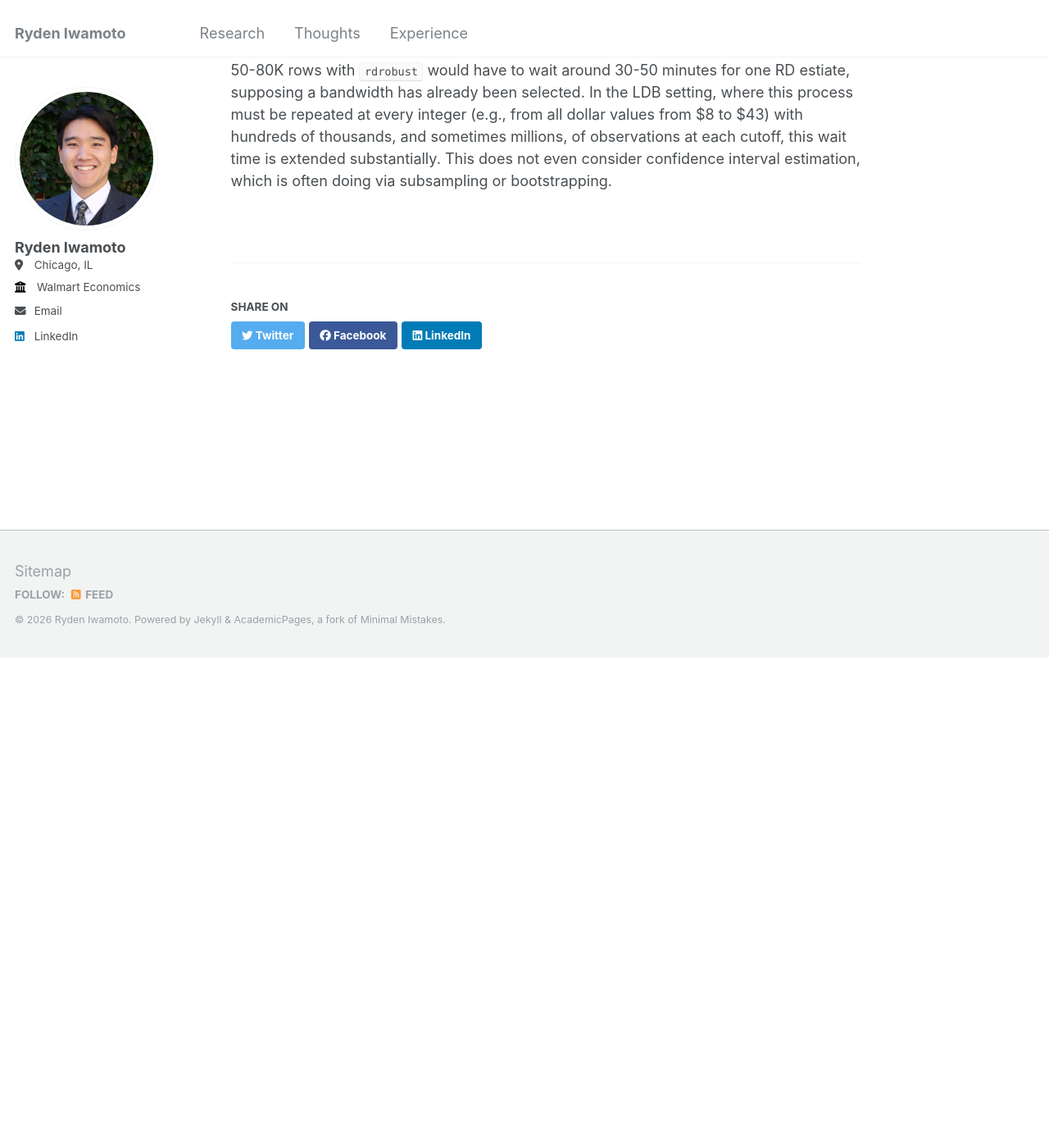
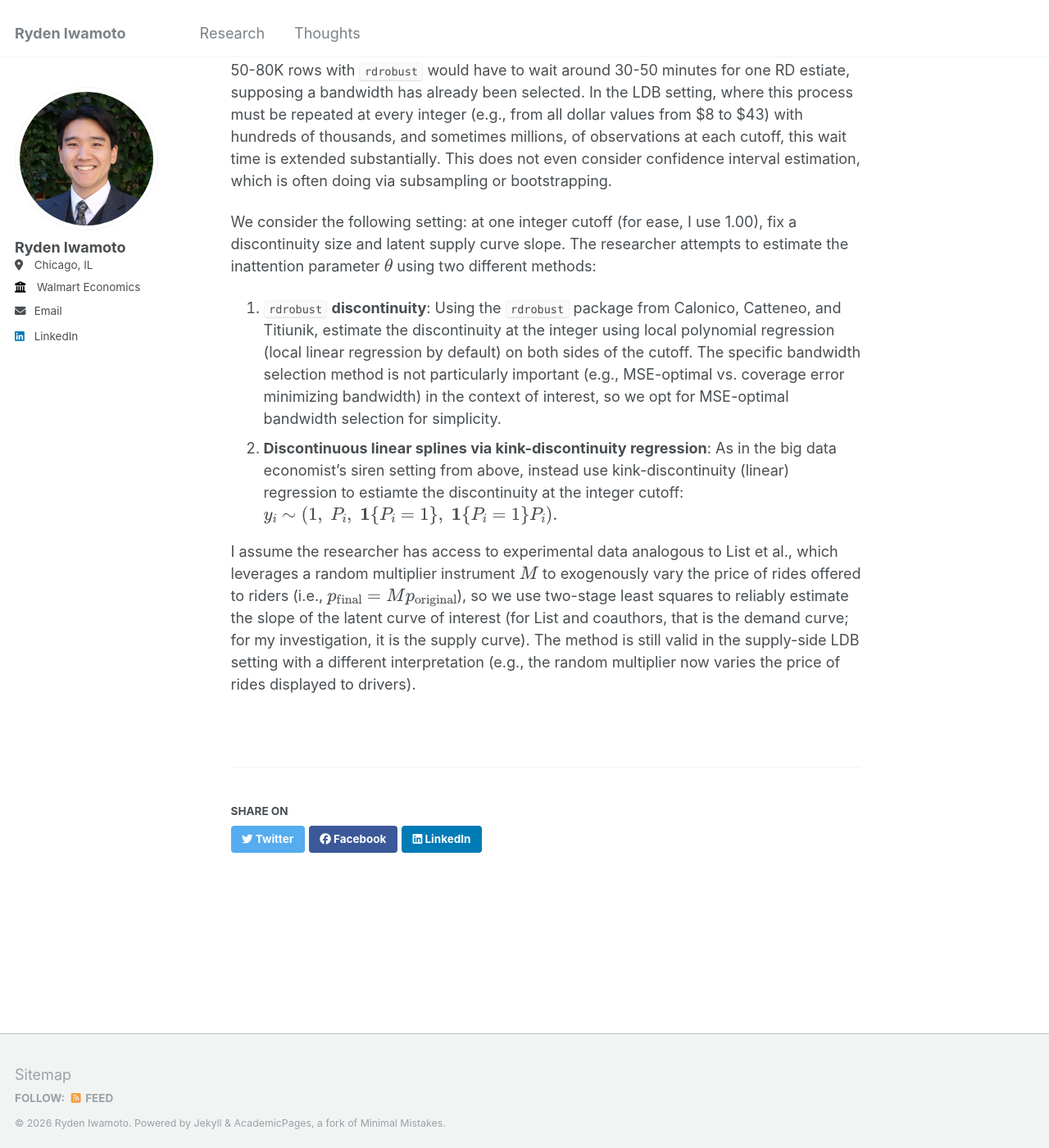
Before and after one commit to rydeniwamoto/rydeniwamoto.github.io, a Jekyll site: the page built from _posts/2026-03-15-npLDB.md, in a window 1280 px wide and 1400 px high, scrolled down 1560 px. Shown: the whole window at 82% size. Built offline with Jekyll 4.4.1, drawn with Linux system fonts in a browser that asks for light colours; before the commit the page ends 2361 px from its top, so only the background shows below that; some of the changed text lies outside the part shown.

Commit message:
Remove Experience from navigation

```diff
--- a/_data/navigation.yml
+++ b/_data/navigation.yml
@@ -10,6 +10,3 @@ main:
 
   - title: "Thoughts"
     url: /thoughts/
-
-  - title: "Experience"
-    url: /experience/
--- a/_posts/2026-03-15-npLDB.md
+++ b/_posts/2026-03-15-npLDB.md
@@ -55,7 +55,7 @@ how different non-paramteric methods fare at estimating the discontinuity at the
 cutoff.
 
 While this exploration is relevant both in the "normal" (i.e., \\(n \gg p\\)) and big data regime,
-it is particularly relevant in the latter. Because popular software packages like `rdrobust` in R
+it is particularly relevant in the latter. Because popular software packages like [`rdrobust`](https://rdpackages.github.io/rdrobust/) in R
 cannot parse large datasets efficiently, global methods like splines or kink-discontinuity linear
 regression are tempting. For an idea of *how* tempting such methods can be, a greedy economist with
 biblical levels of compute utilization processing data with some 50-80K rows with `rdrobust`
@@ -64,3 +64,26 @@ selected. In the LDB setting, where this process must be repeated at every integ
 dollar values from $8 to $43) with hundreds of thousands, and sometimes millions, of observations at
 each cutoff, this wait time is extended substantially. This does not even consider confidence interval
 estimation, which is often doing via subsampling or bootstrapping.
+
+We consider the following setting: at one integer cutoff (for ease, I use 1.00), fix a discontinuity
+size and latent supply curve slope. The researcher attempts to estimate the inattention parameter
+\\(\theta\\) using two different methods:
+1. `rdrobust` **discontinuity**: Using the `rdrobust` package from Calonico, Catteneo, and Titiunik,
+estimate the discontinuity at the integer using local polynomial regression (local linear regression by default)
+on both sides of the cutoff. The specific bandwidth selection method is not particularly important
+(e.g., MSE-optimal vs. coverage error minimizing bandwidth) in the context of interest, so we
+opt for MSE-optimal bandwidth selection for simplicity.
+2. **Discontinuous linear splines via kink-discontinuity regression**: As in the big data economist's
+siren setting from above, instead use kink-discontinuity (linear) regression to estiamte the
+discontinuity at the integer cutoff:
+$$
+y_i \sim \left(1, \; P_i, \; \boldsymbol{1}\{P_i = 1\}, \; \boldsymbol{1}\{P_i = 1\}P_i\right).
+$$
+
+I assume the researcher has access to experimental data analogous to List et al., which
+leverages a random multiplier instrument \\(M\\) to exogenously vary the price of rides
+offered to riders (i.e., \\(p_{\mathrm{final}} = Mp_{\mathrm{original}}\\)), so we
+use two-stage least squares to reliably estimate the slope of the latent curve of interest
+(for List and coauthors, that is the demand curve; for my investigation, it is the
+supply curve). The method is still valid in the supply-side LDB setting with a different
+interpretation (e.g., the random multiplier now varies the price of rides displayed to drivers).
```
